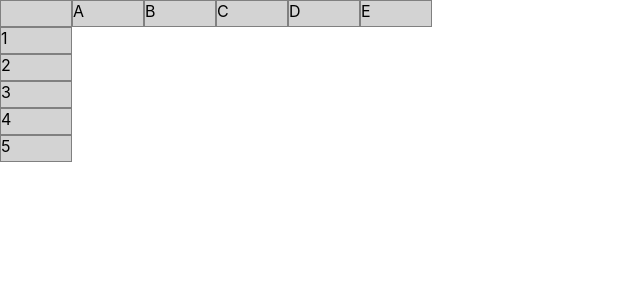
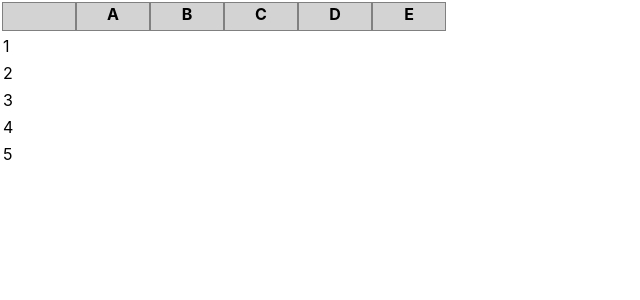
Before and after one commit to pupCrypto/beautiful-react-spreadsheet-dev, a React (Create React App) app: page / in a window 1280 px wide. Shown: the top 300 px of the page, without its empty margins (0-640 px from the left). Built offline with nearby package versions, Linux system fonts and the light colour scheme.

Commit message:
replace divs with table elems

```diff
--- a/src/Spreadsheet.css
+++ b/src/Spreadsheet.css
@@ -4,11 +4,11 @@
   --rows-background: lightgray;
 }
 
-.spreadsheet {
+/* .spreadsheet {
   display: flex;
   flex-direction: column;
 }
 
 .spreadsheet__rows-and-cells {
   display: flex;
-}
+} */
--- a/src/Spreadsheet.tsx
+++ b/src/Spreadsheet.tsx
@@ -5,11 +5,9 @@ import RowsContainer from "./rows/RowsContainer.tsx";
 
 export default function BeautifulSpreadsheet() {
   return (
-    <div className="spreadsheet">
+    <table className="spreadsheet">
       <ColumnsContainer />
-      <div className="spreadsheet__rows-and-cells">
-        <RowsContainer />
-      </div>
-    </div>
+      <RowsContainer />
+    </table>
   );
 }
--- a/src/columns/Columns.tsx
+++ b/src/columns/Columns.tsx
@@ -10,8 +10,8 @@ export default function Columns(props: PropsType) {
   const cellHeight = useCellHeight();
   const cellWidth = useCellWidth();
   return (
-    <div className="columns">
-      <div
+    <tr className="columns">
+      <th
         className="columns__corner"
         onClick={props.onCornerClick}
         style={{
@@ -20,14 +20,14 @@ export default function Columns(props: PropsType) {
         }}
       />
       {['A', 'B', 'C', 'D', 'E'].map(l => (
-        <div
+        <th
           className="columns__column"
           style={{
             height: cellHeight,
             width: cellWidth,
           }}
-        >{l}</div>
+        >{l}</th>
       ))}
-    </div>
+    </tr>
   );
 }
--- a/src/rows/Rows.css
+++ b/src/rows/Rows.css
@@ -1,4 +1,4 @@
-.rows {
+/* .rows {
   display: flex;
   flex-direction: column;
 }
@@ -6,4 +6,4 @@
 .rows__row {
   border: 1px solid var(--border-color);
   background: var(--rows-background);
-}
+} */
--- a/src/rows/Rows.tsx
+++ b/src/rows/Rows.tsx
@@ -7,16 +7,15 @@ export default function Rows() {
   const cellWidth = useCellWidth();
 
   return (
-    <div className="rows">
+    <>
       {[1, 2, 3, 4, 5].map(num => (
-        <div
-          className="rows__row"
+        <tr
           style={{
             height: cellHeight,
             width: cellWidth,
           }}
-        >{num}</div>
+        > <td>{num}</td></tr>  // todo move td to cell
       ))}
-    </div>
+    </>
   );
 }
```
